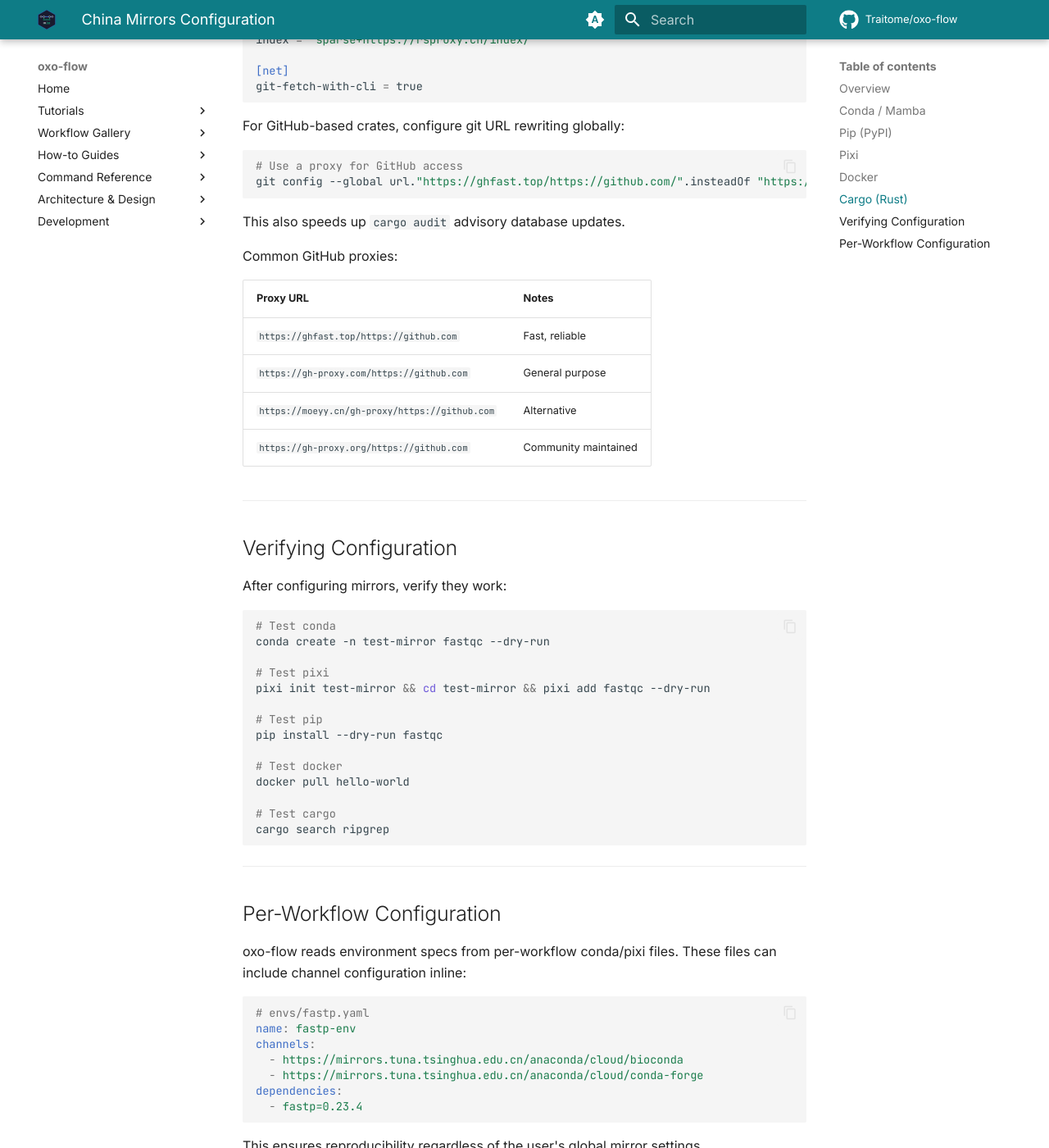
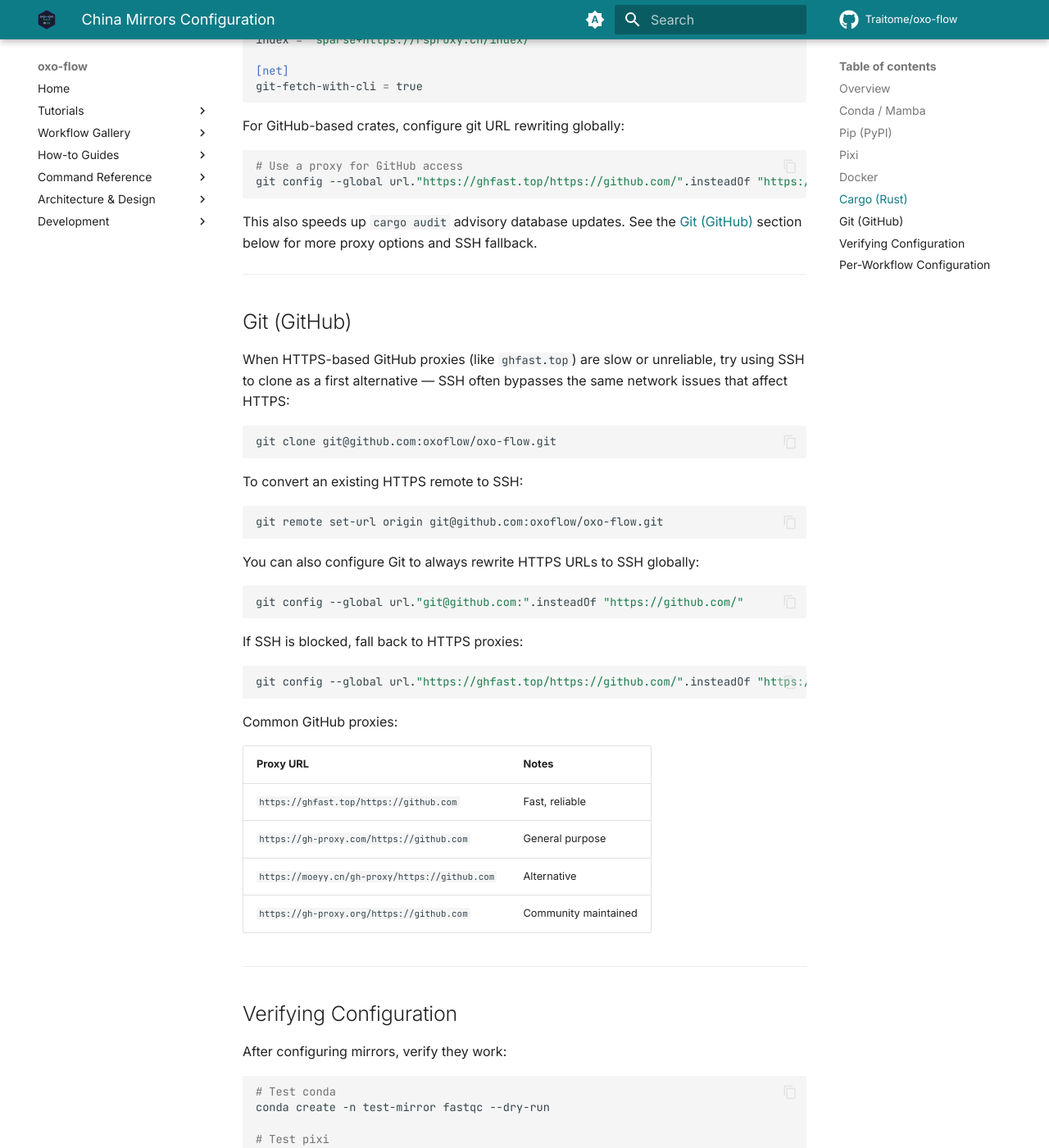
Before and after one commit to Traitome/oxo-flow, an MkDocs documentation site: the page built from docs/guide/src/how-to/china-mirrors.md, in a window 1280 px wide and 1400 px high, scrolled down 2815 px. Shown: the whole window at 82% size. Built offline with MkDocs 1.6.1 and Material for MkDocs 9.7.7, drawn with Linux system fonts in a browser that asks for light colours; comment, search, counter and statistics services are not loaded; some of the changed text lies outside the part shown.

Commit message:
docs: add SSH-first GitHub access guidance to China mirrors guide
Co-Authored-By: Claude Opus 4.7 <noreply@anthropic.com>

````diff
--- a/docs/guide/src/how-to/china-mirrors.md
+++ b/docs/guide/src/how-to/china-mirrors.md
@@ -16,7 +16,7 @@ container builds, and dependency resolution.
 | Pixi | Multi-language environments | Tsinghua Tuna |
 | Docker | Container images | USTC / Tsinghua |
 | Cargo (Rust) | Rust crates index | RsProxy / Tsinghua |
-| Git (GitHub) | Advisory database, sources | ghfast.top / gh-proxy |
+| Git (GitHub) | Advisory database, sources | SSH first, then ghfast.top / gh-proxy |
 
 ---
 
@@ -136,6 +136,37 @@ git config --global url."https://ghfast.top/https://github.com/".insteadOf "http
 ```
 
 This also speeds up `cargo audit` advisory database updates.
+See the [Git (GitHub)](#git-github) section below for more proxy options and SSH fallback.
+
+---
+
+## Git (GitHub)
+
+When HTTPS-based GitHub proxies (like `ghfast.top`) are slow or unreliable,
+try using SSH to clone as a first alternative — SSH often bypasses the same
+network issues that affect HTTPS:
+
+```bash
+git clone git@github.com:oxoflow/oxo-flow.git
+```
+
+To convert an existing HTTPS remote to SSH:
+
+```bash
+git remote set-url origin git@github.com:oxoflow/oxo-flow.git
+```
+
+You can also configure Git to always rewrite HTTPS URLs to SSH globally:
+
+```bash
+git config --global url."git@github.com:".insteadOf "https://github.com/"
+```
+
+If SSH is blocked, fall back to HTTPS proxies:
+
+```bash
+git config --global url."https://ghfast.top/https://github.com/".insteadOf "https://github.com/"
+```
 
 Common GitHub proxies:
 
````
